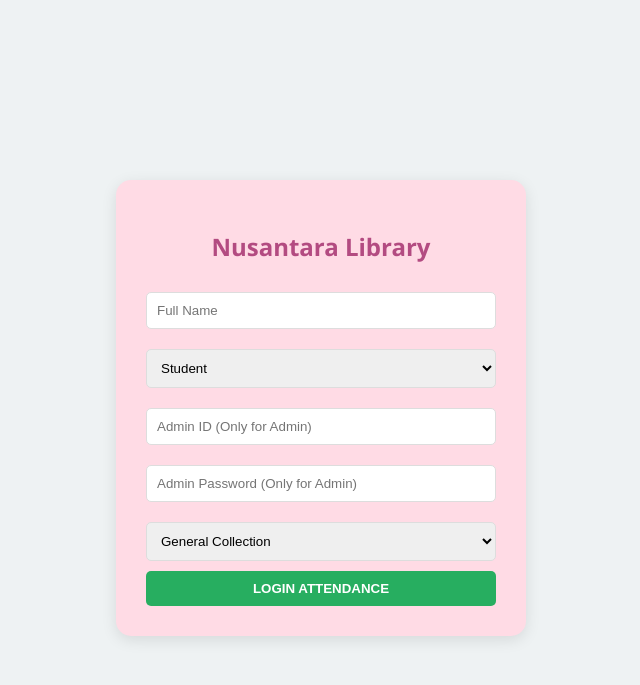
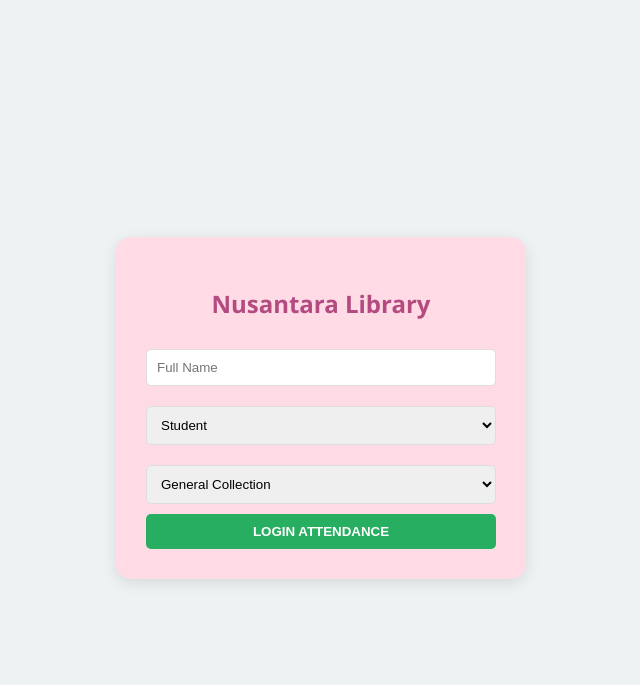
Before and after one commit to 2024680488-ctrl/Nusantara_Login-System, a Flask app: page / in a window 1280 px wide. Shown: the top 685 px of the page, without its empty margins (319-959 px from the left). Run offline with Flask 3, Linux system fonts and the light colour scheme.

Commit message:
added logout and final admin security

```diff
--- a/app.py
+++ b/app.py
@@ -131,6 +131,11 @@ def update_data():
     conn.close()
     return redirect(url_for('admin_dashboard'))
 
+@app.route('/logout')
+def logout():
+    session.clear()  # Ini memadamkan data nama & koleksi yang disimpan
+    return redirect(url_for('home'))
+
 if __name__ == '__main__':
     init_db()
     # Port 10000 is default for Render
--- a/templates/dashboard.html
+++ b/templates/dashboard.html
@@ -110,7 +110,7 @@
         </tbody>
     </table>
 
-    <a href="/" class="btn-logout">Logout / Back</a>
+    <a href="/logout" class="btn-logout">Logout / Back</a>
 </div>
 </body>
 </html>
--- a/templates/index.html
+++ b/templates/index.html
@@ -9,6 +9,9 @@
         select, input { width: 100%; padding: 10px; margin: 10px 0; border: 1px solid #ddd; border-radius: 5px; box-sizing: border-box; }
         button { width: 100%; padding: 10px; background: #27ae60; color: white; border: none; border-radius: 5px; cursor: pointer; font-weight: bold; }
         button:hover { background: #219150; }
+
+        /* Gaya tambahan untuk menyembunyikan kotak admin */
+        #adminSection { display: none; background: rgba(255,255,255,0.3); padding: 5px 10px; border-radius: 8px; margin: 5px 0; }
     </style>
 </head>
 <body>
@@ -16,20 +19,39 @@
         <h2>Nusantara Library</h2>
         <form action="/login" method="POST">
             <input type="text" name="name" placeholder="Full Name" required>
-            <select name="role">
+
+            <select name="role" id="roleSelect" onchange="checkRole()">
                 <option value="Student">Student</option>
                 <option value="Staff">Staff</option>
                 <option value="Admin">Admin</option>
                 <option value="Guest">Guest</option>
             </select>
-            <input type="text" name="admin_id" placeholder="Admin ID (Only for Admin)">
-            <input type="password" name="admin_pass" placeholder="Admin Password (Only for Admin)">
+
+            <div id="adminSection">
+                <input type="text" name="admin_id" placeholder="Admin ID">
+                <input type="password" name="admin_pass" placeholder="Admin Password">
+            </div>
+
             <select name="collection">
                 <option value="General">General Collection</option>
                 <option value="Special">Special Collection (Access Restricted)</option>
             </select>
+
             <button type="submit">LOGIN ATTENDANCE</button>
         </form>
     </div>
+
+    <script>
+        function checkRole() {
+            var role = document.getElementById("roleSelect").value;
+            var adminSection = document.getElementById("adminSection");
+            // Jika pilih Admin, tunjuk kotak ID/Pass. Jika tidak, sorok.
+            if (role === "Admin") {
+                adminSection.style.display = "block";
+            } else {
+                adminSection.style.display = "none";
+            }
+        }
+    </script>
 </body>
 </html>
```
